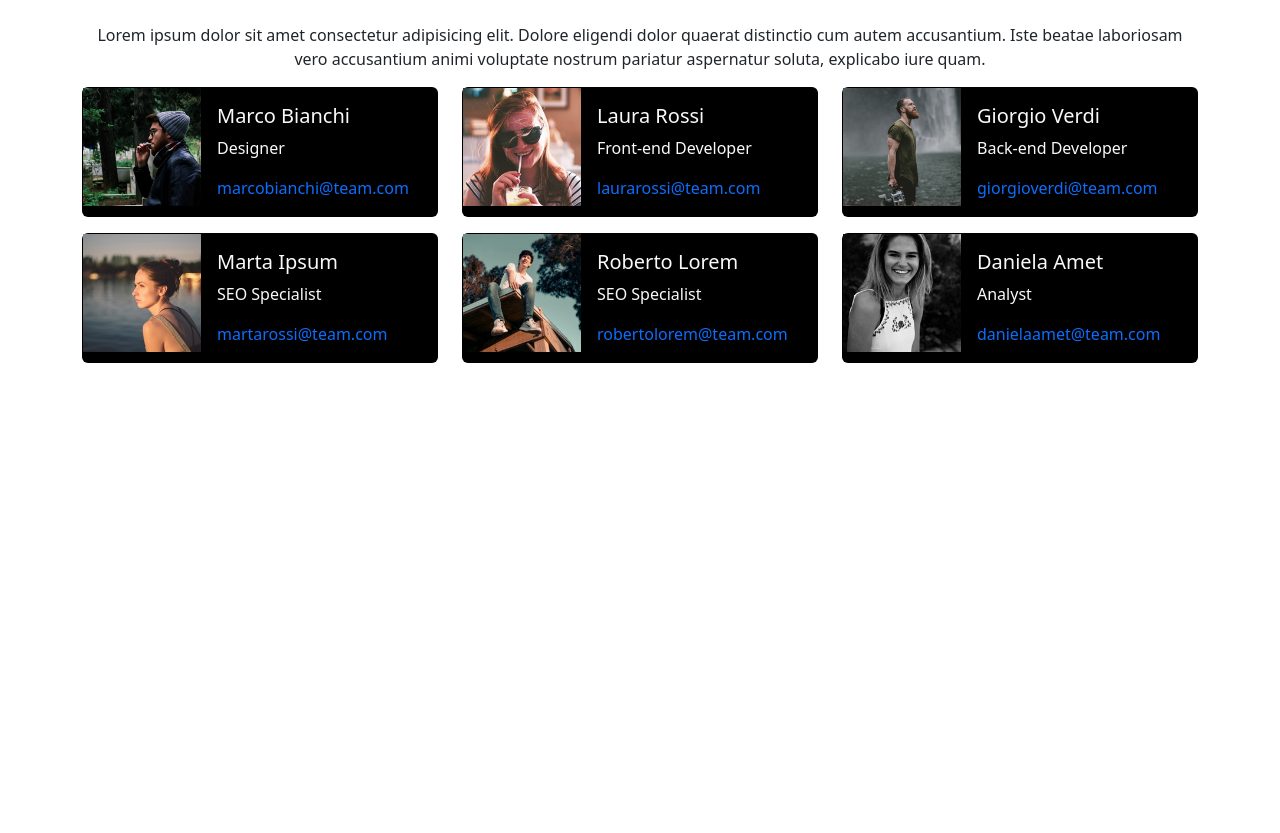
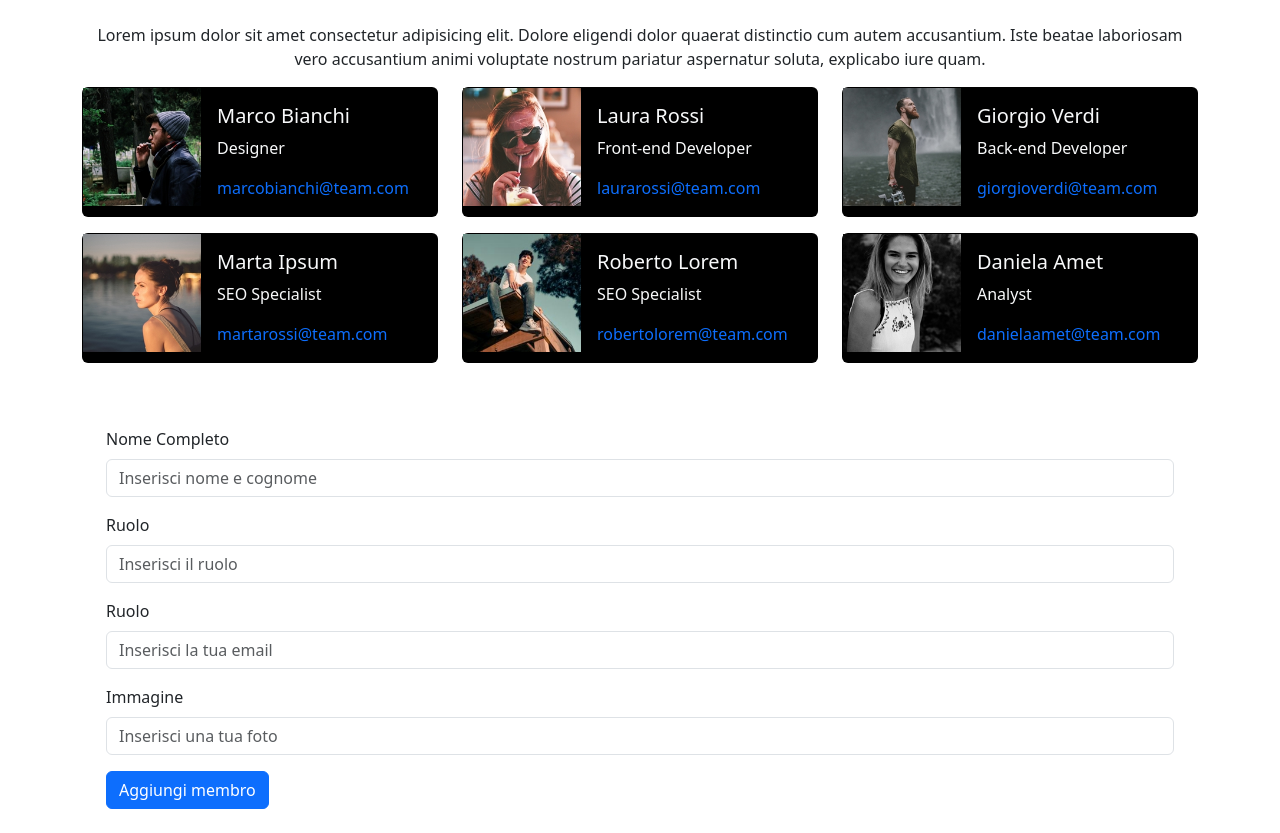
Before and after one commit to fabioferrari00/js-our-team, a plain HTML site: page index.html in a window 1280 px wide. Shown: the part 121-954 px from the top of the page. Before the commit the page ends 800 px from the top, so only its background shows below. Drawn offline with nearby package versions, Linux system fonts and the light colour scheme.

Commit message:
[fix] create form for addMember

```diff
--- a/index.html
+++ b/index.html
@@ -21,6 +21,29 @@
       </div>
     </div>
     <div class="row" id="team-members"></div>
+    <form action="#" class="bg-white p-4 mt-4">
+      <div class="row gy-3">
+        <div class="col-12">
+          <label for="" class="form-label">Nome Completo</label>
+          <input type="text" name="name" id="name" class="form-control" placeholder="Inserisci nome e cognome">
+        </div>
+        <div class="col-12">
+          <label for="" class="form-label">Ruolo</label>
+          <input type="text" name="role" id="role" class="form-control" placeholder="Inserisci il ruolo">
+        </div>
+        <div class="col-12">
+          <label for="" class="form-label">Ruolo</label>
+          <input type="text" name="email" id="email" class="form-control" placeholder="Inserisci la tua email">
+        </div>
+        <div class="col-12">
+          <label for="" class="form-label">Immagine</label>
+          <input type="text" name="image" id="image" class="form-control" placeholder="Inserisci una tua foto">
+        </div>
+        <div class="col-12">
+          <button type="submit" class="btn btn-primary " id="add-member">Aggiungi membro</button>
+        </div>
+      </div>
+    </form>
   </div>
   <script src="./js/script.js"></script>
 </body>
```
